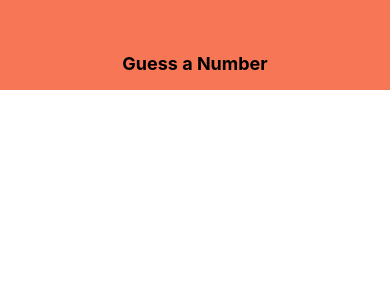
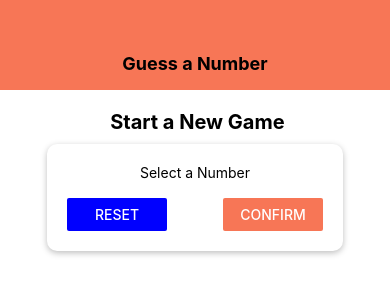
Before and after one commit to 007AxelBerkati/GuessNumber, a React Native app: screen / in a window 390 px wide. Shown: the top 300 px of the page. Built offline with nearby package versions, Linux system fonts and the light colour scheme.

Commit message:
update UI

```diff
--- a/App.js
+++ b/App.js
@@ -1,12 +1,13 @@
-import { StyleSheet, Text, View } from "react-native";
-import React from "react";
-import Header from "./components/Header";
-import StartGameScreen from "./screens/StartGameScreen";
+import { StyleSheet, Text, View } from 'react-native';
+import React from 'react';
+import Header from './components/Header';
+import StartGameScreen from './screens/StartGameScreen';
 
 const App = () => {
   return (
     <View style={styles.page}>
       <Header title="Guess a Number" />
+      <StartGameScreen />
     </View>
   );
 };
--- /dev/null
+++ b/components/Card.js
@@ -0,0 +1,25 @@
+import { StyleSheet, Text, View } from 'react-native';
+import React from 'react';
+import colors from '../utils/colors';
+
+const Card = ({ style, children }) => {
+  return <View style={{ ...styles.card, ...style }}>{children}</View>;
+};
+
+export default Card;
+
+const styles = StyleSheet.create({
+  card: {
+    elevation: 6,
+    padding: 20,
+    borderRadius: 10,
+    backgroundColor: colors.white,
+    shadowColor: colors.black,
+    shadowOffset: {
+      width: 0,
+      height: 2,
+    },
+    shadowRadius: 6,
+    shadowOpacity: 0.26,
+  },
+});
--- a/components/Header.js
+++ b/components/Header.js
@@ -1,5 +1,6 @@
-import { StyleSheet, Text, View } from "react-native";
-import React from "react";
+import { StyleSheet, Text, View } from 'react-native';
+import React from 'react';
+import colors from '../utils/colors';
 
 const Header = ({ title }) => {
   return (
@@ -13,17 +14,17 @@ export default Header;
 
 const styles = StyleSheet.create({
   header: {
-    width: "100%",
+    width: '100%',
     height: 90,
     paddingTop: 36,
-    backgroundColor: "#F77656",
-    justifyContent: "center",
-    alignItems: "center",
+    backgroundColor: colors.primary,
+    justifyContent: 'center',
+    alignItems: 'center',
   },
 
   headerTitle: {
-    color: "black",
+    color: 'black',
     fontSize: 18,
-    fontWeight: "bold",
+    fontWeight: 'bold',
   },
 });
--- a/screens/StartGameScreen.js
+++ b/screens/StartGameScreen.js
@@ -1,10 +1,24 @@
-import { StyleSheet, Text, View } from "react-native";
-import React from "react";
+import { Button, StyleSheet, Text, TextInput, View } from 'react-native';
+import React from 'react';
+import Card from '../components/Card';
+import colors from '../utils/colors';
 
 const StartGameScreen = () => {
   return (
     <View style={styles.screen}>
-      <Text>StartGameScreen</Text>
+      <Text style={styles.title}> Start a New Game</Text>
+      <Card style={styles.inputContainer}>
+        <Text>Select a Number</Text>
+        <TextInput />
+        <View style={styles.buttonContainer}>
+          <View style={styles.button}>
+            <Button title="Reset" onPress={() => {}} color={colors.secondary} />
+          </View>
+          <View style={styles.button}>
+            <Button title="Confirm" onPress={() => {}} color={colors.primary} />
+          </View>
+        </View>
+      </Card>
     </View>
   );
 };
@@ -15,7 +29,26 @@ const styles = StyleSheet.create({
   screen: {
     flex: 1,
     padding: 10,
-    alignItems: "center",
-    justifyContent: "center",
+    alignItems: 'center',
+  },
+
+  title: {
+    fontSize: 20,
+    fontWeight: 'bold',
+    marginVertical: 10,
+  },
+  inputContainer: {
+    width: 300,
+    maxWidth: '80%',
+    alignItems: 'center',
+  },
+  buttonContainer: {
+    flexDirection: 'row',
+    alignItems: 'center',
+    justifyContent: 'space-between',
+    width: '100%',
+  },
+  button: {
+    width: 100,
   },
 });
--- /dev/null
+++ b/utils/colors.js
@@ -0,0 +1,11 @@
+const mainColors = {
+  orange1: '#F77656',
+  blue1: 'blue',
+};
+
+export default {
+  primary: mainColors.orange1,
+  secondary: mainColors.blue1,
+  white: 'white',
+  black: 'black',
+};
```
